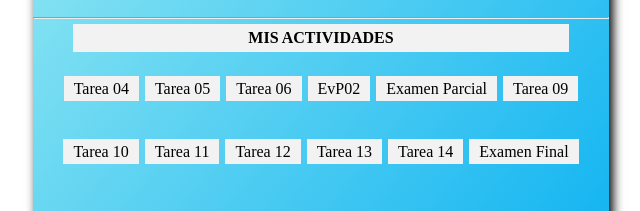
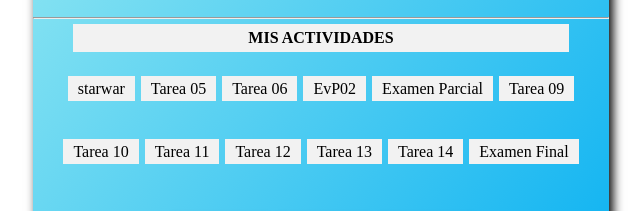
Before and after one commit to omar061020/omar061020.github.io, a plain HTML site: page index.html in a window 1280 px wide. Shown: the part 406-617 px from the top of the page, 319-959 px from the left. Drawn offline with Linux system fonts and the light colour scheme.

Commit message:
Update index.html

```diff
--- a/index.html
+++ b/index.html
@@ -23,7 +23,8 @@ v<!DOCTYPE html>
             <p>Mis Actividades</p>
             <ul>
                 <!--tarea04,tarea05,evp2,exp son los nombres de los repositorios github secundarios-->
-                <li><a href="/tarea04/index.html">Tarea 04</a></li>
+
+                <li><a href="/starwar/index.html">starwar</a></li>
                 <li><a href="/tarea05/index.html">Tarea 05</a></li>
                 <li><a href="/tarea06/index.html">Tarea 06</a></li>
                 <li><a href="/evp2/index.html">EvP02</a></li>
```
